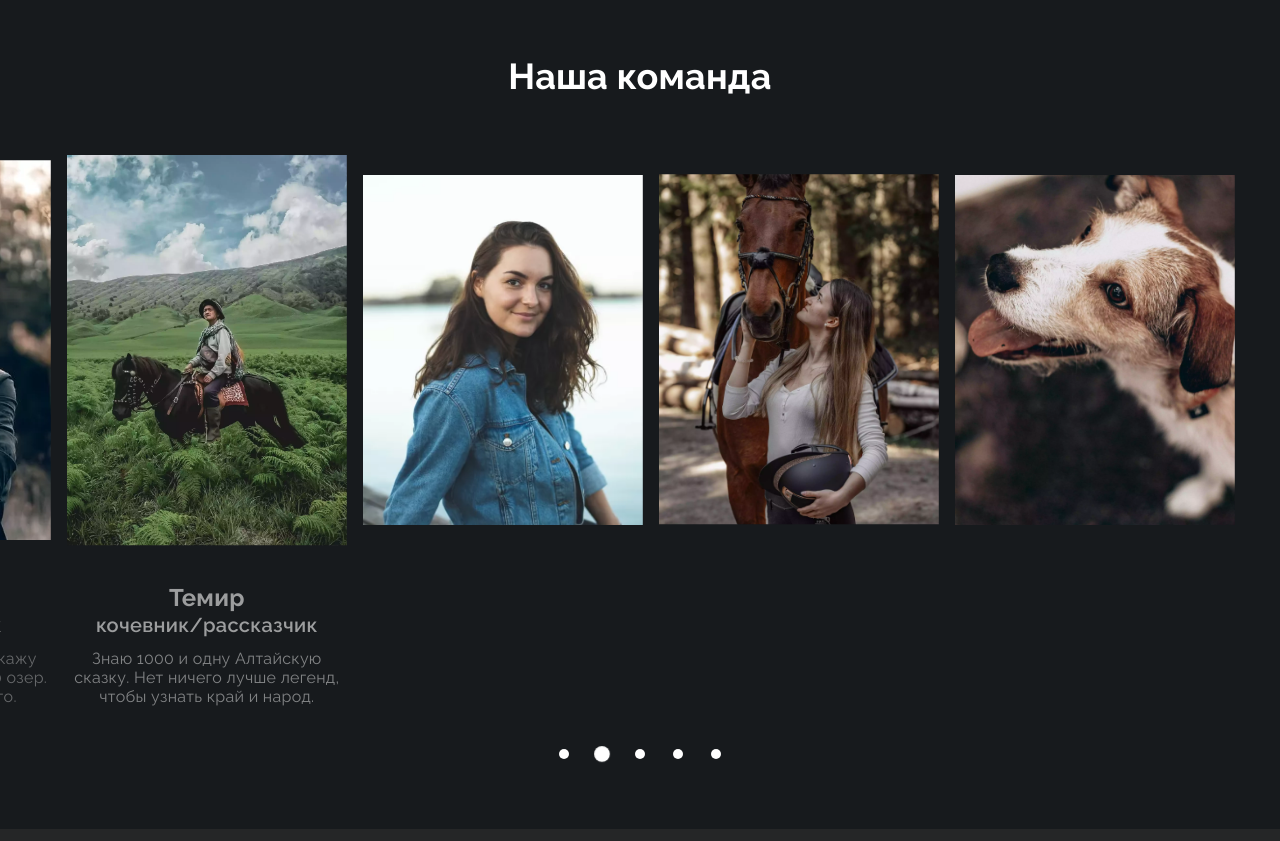
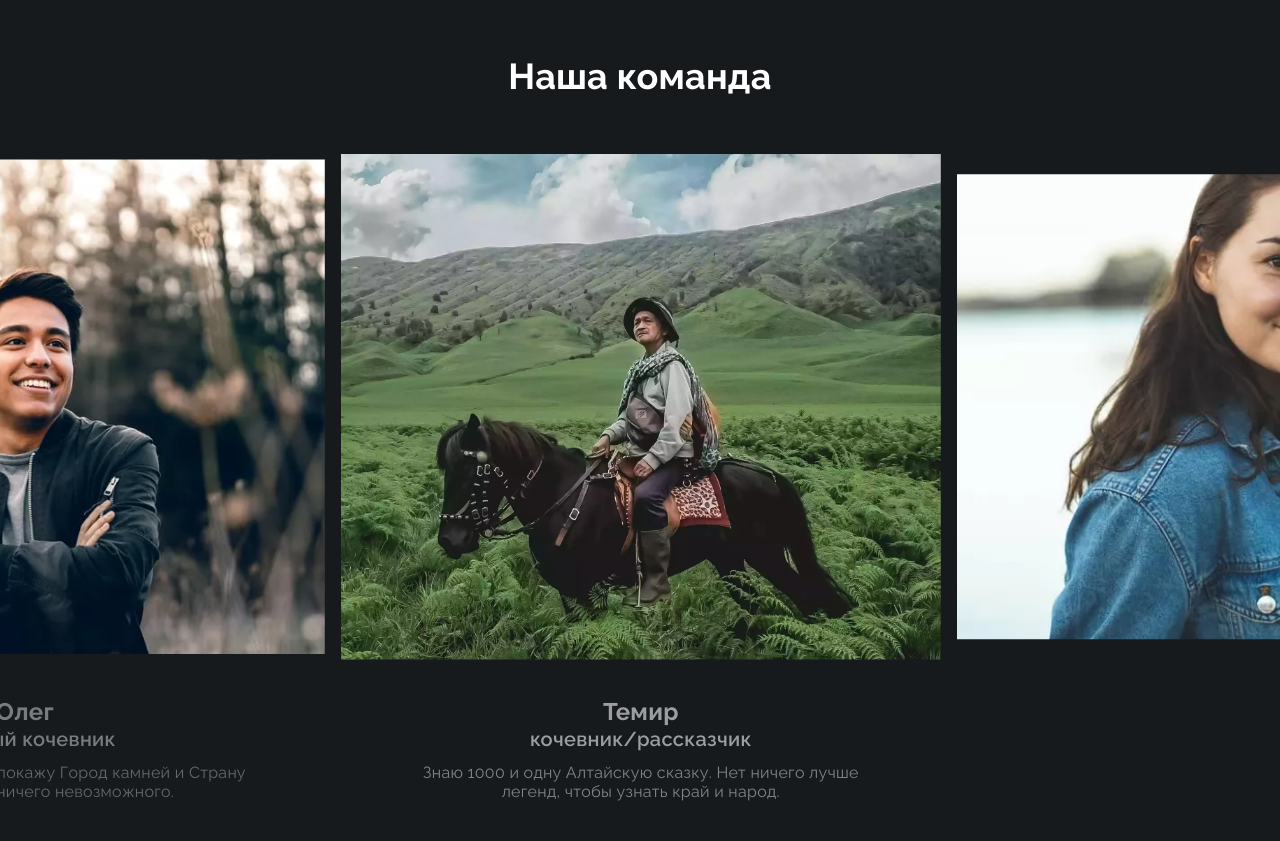
Before and after one commit to eimwe/altai, a website built with webpack: page src/index.html in a window 1280 px wide. Shown: the part 3840-4681 px from the top of the page. Built offline with nearby package versions, Linux system fonts and the light colour scheme.

Commit message:
Team section has been adapted to 600px breakpoint

```diff
--- a/src/styles/sections/_team.scss
+++ b/src/styles/sections/_team.scss
@@ -68,3 +68,21 @@
     color: var(--text-clr-white);
   }
 }
+
+@media only screen and (min-width: 600px) {
+  .team {
+
+    &__mates {
+      grid-auto-columns: 600px;
+    }
+
+    &__img {
+      min-width: 600px;
+      max-height: 535px;
+    }
+
+    &__bio {
+      padding-inline: 4em;
+    }
+  }
+}
```
